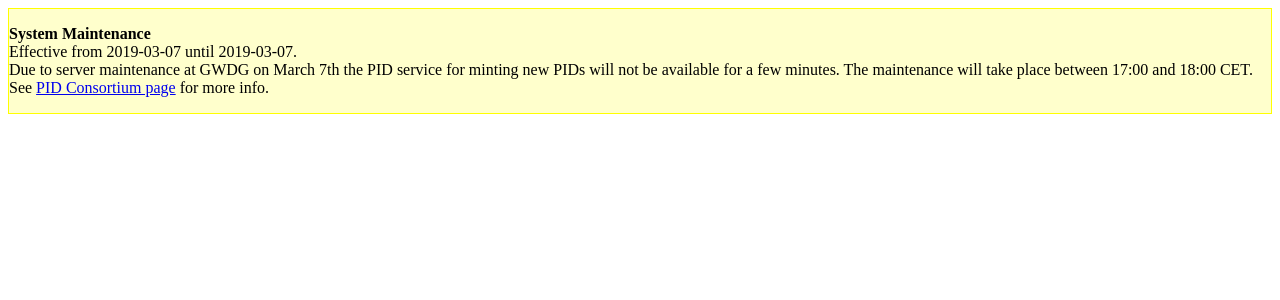
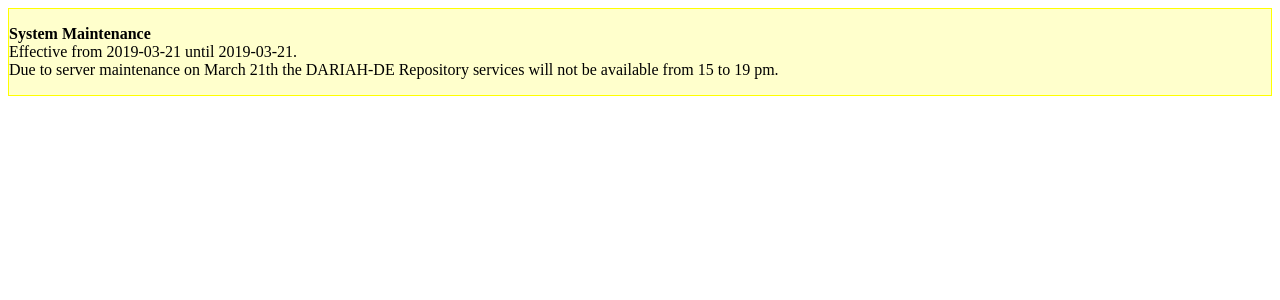
Before and after one commit to DARIAH-DE/status, a Jekyll site: the page built from textgrid/repstatus.md, in a window 1280 px wide. Shown: the top 300 px of the page. Built offline with Jekyll 4.4.1, drawn with Linux system fonts in a browser that asks for light colours.

Commit message:
Update to U18

```diff
--- a/_data/announcements.yaml
+++ b/_data/announcements.yaml
@@ -1,9 +1,8 @@
 ---
 - title: 'System Maintenance'
-  date_start: '2019-03-07'
-  date_end: '2019-03-07'
+  date_start: '2019-03-21'
+  date_end: '2019-03-21'
   hide: false
-  description: 'Due to server maintenance at GWDG on March 7th the PID service for minting new PIDs will not be available for a few minutes. The maintenance will take place between 17:00 and 18:00 CET. See <a href="https://www.pidconsortium.eu/?p=1554">PID Consortium page</a> for more info.'
+  description: 'Due to server maintenance on March 21th the DARIAH-DE Repository services will not be available from 15 to 19 pm.'
   affected:
-    - '/middlewares/tgpid'
-    - '/middlewares/dhpid'
+    - '/servers/dariah-de-repository'
```
